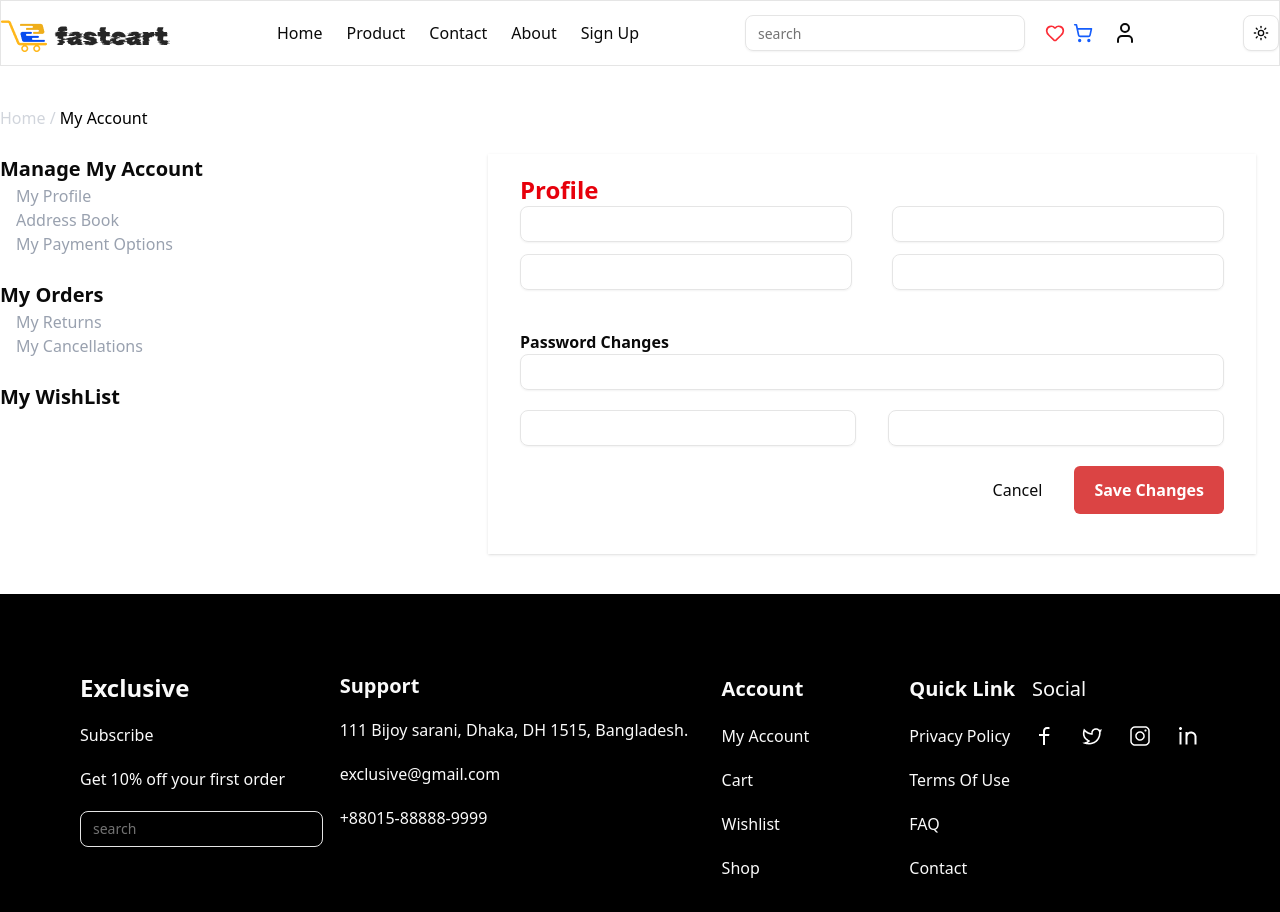
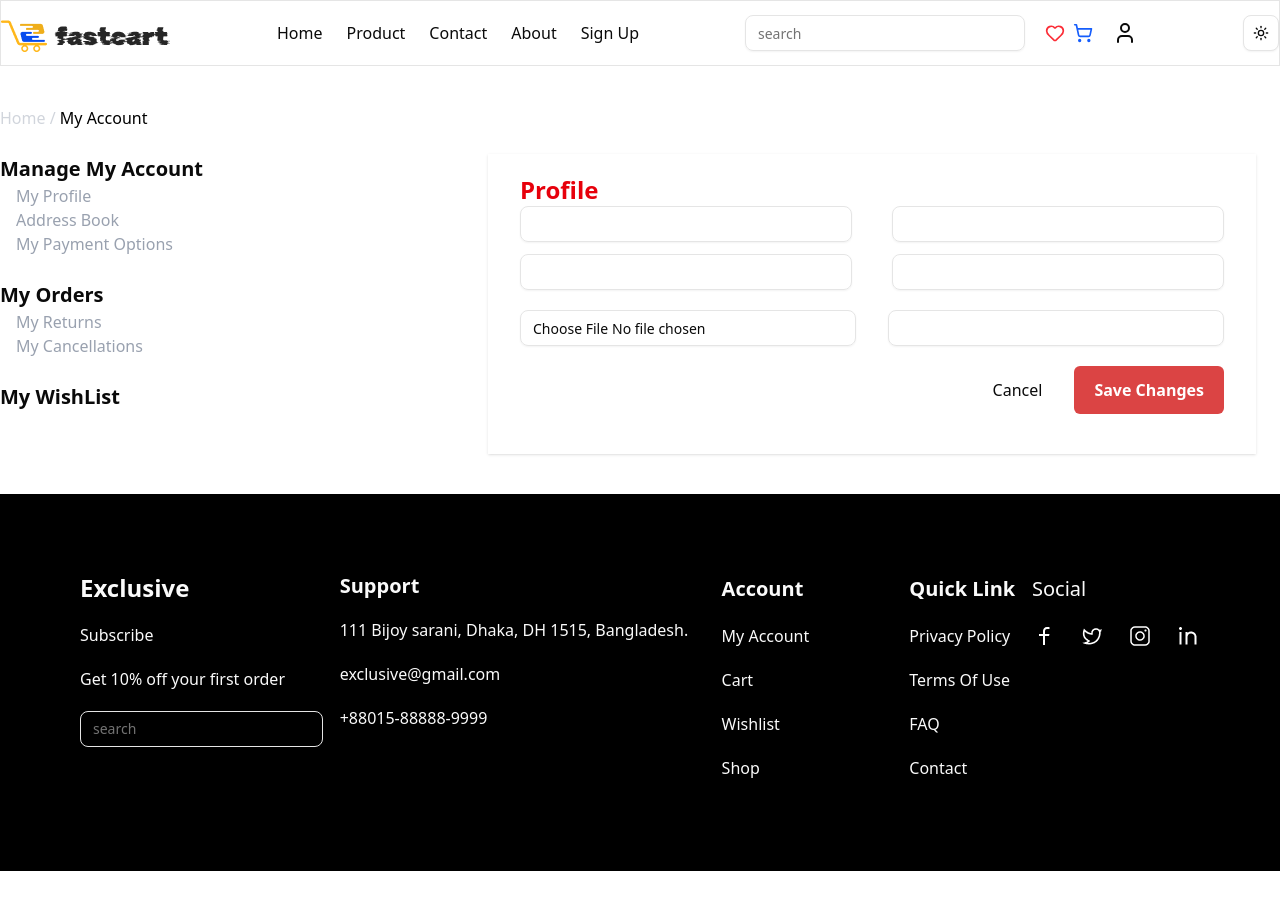
Before and after one commit to Abubakr9423/fastcard-react-2, a React (Vite) app: page /account in a window 1280 px wide. Shown: the top 912 px of the page. After the commit the page ends 871 px from the top, so only its background shows below. Built offline with nearby package versions, Linux system fonts and the light colour scheme.

Commit message:
edit profile

```diff
--- a/src/pages/Accaount.tsx
+++ b/src/pages/Accaount.tsx
@@ -35,19 +35,20 @@ const Account = () => {
       lastName: profile?.lastName || "",
       email: profile?.email || "",
       phoneNumber: profile?.phoneNumber || "",
-      dob:profile?.dob || "0001-01-01",
-      image: profile?.image || "https://encrypted-tbn0.gstatic.com/images?q=tbn:ANd9GcQb-NGEQDekk2BwsllLjk4tcIM_BPIzXECdsg&s",
+      dob: profile?.dob || "",
+      image: null, // ✅ single file, start as null
     },
     onSubmit: (values) => {
+      const formdata = new FormData();
+      formdata.append("lastName", values.lastName);
+      formdata.append("firstName", values.firstName);
+      formdata.append("email", values.email);
+      formdata.append("phoneNumber", values.phoneNumber);
+      formdata.append("dob", values.dob);
 
-      const formdata = new FormData()
-      formdata.append("lastname",values.lastName)
-      formdata.append("firstName",values.firstName)
-      formdata.append("email",values.email)
-      formdata.append("phoneNumber",values.phoneNumber)
-      formdata.append("dob",values.dob)
-      formdata.append("image",values.image)
-
+      if (values.image) {
+        formdata.append("image", values.image);
+      }
 
       console.log("Form submitted:", values);
       editProfile(formdata);
@@ -84,7 +85,6 @@ const Account = () => {
           <h1 className="text-[20px] font-bold">My WishList</h1>
         </aside>
 
-        {/* Profile Form */}
         <aside className="md:w-[60%] shadow-sm md:px-8 px-3 py-5">
           <form onSubmit={formik.handleSubmit}>
             <label className="text-red-600 font-bold text-2xl mb-3">
@@ -113,19 +113,23 @@ const Account = () => {
                 type="text"
               />
               <Input
-                name="phoneNumber" // ✅ fixed typo
+                name="phoneNumber"
                 value={formik.values.phoneNumber}
                 onChange={formik.handleChange}
                 type="text"
               />
             </div>
-            <div className="md:mt-10 mt-5">
-              <label className="font-bold">Password Changes</label>
-              <Input name="oldPassword" onChange={formik.handleChange} type="password" />
-              <div className="flex md:mt-5 mt-3 gap-8">
-                <Input name="newPassword" onChange={formik.handleChange} type="password" />
-                <Input name="confirmPassword" onChange={formik.handleChange} type="password" />
-              </div>
+            <div className="flex md:mt-5 mt-3 gap-8">
+              <Input
+                type="file"
+                name="image"
+                accept="image/*"
+                onChange={(event) => {
+                  const file = event.currentTarget.files?.[0];
+                  formik.setFieldValue("image", file); // store File object
+                }}
+              />
+              <Input name="dob" value={formik.values.dob} onChange={formik.handleChange} type="text" />
             </div>
             <div className="flex justify-end gap-8 md:my-5 my-3">
               <button type="button">Cancel</button>
--- a/src/pages/Checkout.tsx
+++ b/src/pages/Checkout.tsx
@@ -5,7 +5,7 @@ import { useEffect, useState } from "react";
 import { useNavigate } from "react-router-dom";
 import { toast } from "react-toastify";
 import img from "../assets/Frame 834.png";
-import confetti from "canvas-confetti"
+import confetti from "canvas-confetti";
 
 const Checkout = () => {
   const { isCards, getCategory } = useCards();
@@ -139,7 +139,10 @@ const Checkout = () => {
               <button className="border-2 text-red-500 border-red-500 rounded-sm px-5 py-1">Apply</button>
             </div>
             <div className="relative">
-              <button className="border-2 my-3 text-white bg-red-500 rounded-sm px-5 py-2" onClick={() => { handleClick, DeleteToCardAll() }}>Place Order</button>
+              <button className="border-2 my-3 text-white bg-red-500 rounded-sm px-5 py-2" onClick={() => {
+                handleClick()
+                DeleteToCardAll()
+              }}>Place Order</button>
             </div>
           </div>
         </aside>
```
